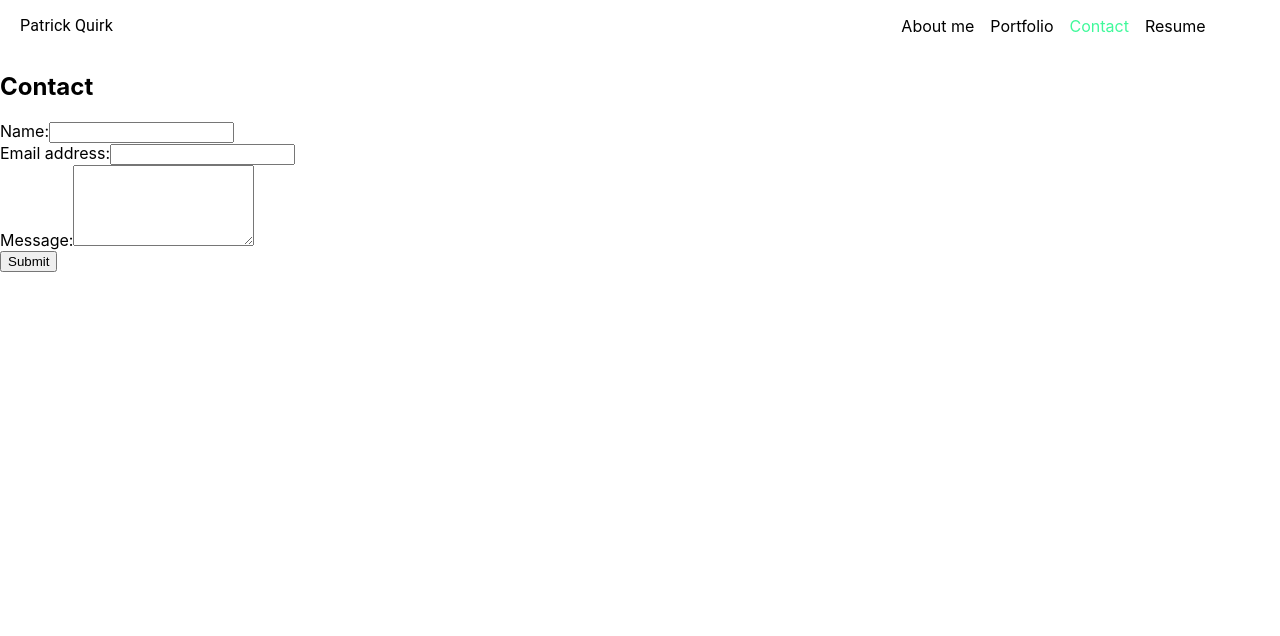
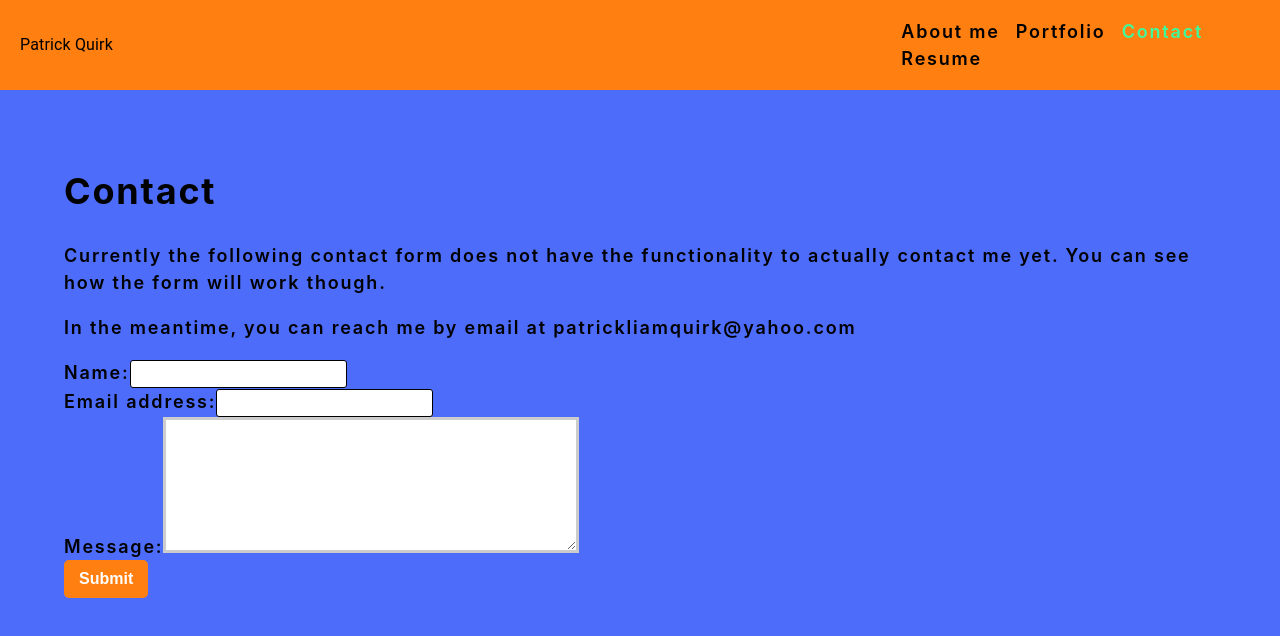
Before and after one commit to PatrickLQuirk/react-portfolio, a React (Create React App) app: page / in a window 1280 px wide. Both pictures are taken after a click on the element "Contact". Shown: the top 636 px of the page. Built offline with nearby package versions, Linux system fonts and the light colour scheme.

Commit message:
non-portfolio styles (for now)

```diff
--- a/src/components/Header/index.js
+++ b/src/components/Header/index.js
@@ -13,7 +13,7 @@ function Header(props) {
                 <Grid item xs={12} sm={4} lg={3}>
                     <Typography id="header-name">Patrick Quirk</Typography>
                 </Grid>
-                <Grid item xs={12} sm={8} md={6} lg={4} xl={3}>
+                <Grid item xs={12} sm={8} md={6} lg={4}>
                 <Navigation
                     currentTab={currentTab}
                     setCurrentTab={setCurrentTab}
--- a/src/index.css
+++ b/src/index.css
@@ -1,8 +1,8 @@
 :root {
   --rose-dust: #a2666f;
-  --neon-blue: #4d6cfa;
+  --primary-blue: #4d6cfa;
   --gunmetal: #30343f;
-  --amber-sae-ece: #ff7f11;
+  --primary-orange: #ff7f11;
   --medium-spring-green: #40f99b;
   --spacing-one: calc(1rem * 0.5);
   --spacing-two: calc(1rem);
@@ -15,6 +15,11 @@ body {
     sans-serif;
   -webkit-font-smoothing: antialiased;
   -moz-osx-font-smoothing: grayscale;
+  padding: 0;
+  font-weight: 600;
+  line-height: 1.5;
+  font-size: 18px;
+  letter-spacing: .1em;
 }
 
 code {
@@ -26,7 +31,7 @@ code {
   width: 100px;
 }
 
-li {
+nav li {
   list-style: none;
 }
 
@@ -49,6 +54,57 @@ li {
   margin-left: var(--spacing-two);
 }
 
+header {
+  background-color: var(--primary-orange);
+}
+
+body {
+  background-color: var(--primary-blue);
+}
+
 #header-name {
   margin-left: 20px
 }
+
+button {
+	background: var(--primary-orange);
+	border: 0;
+	border-radius: 5px;
+	color: #fff;
+	cursor: pointer;
+	font-size: 16px;
+	font-weight: 600;
+	margin-bottom: 30px;
+	padding: 10px 15px;
+}
+
+input {
+  font-size: 1rem;
+  padding: 0.25rem;
+  border: 1px solid #000000;
+  outline: none;
+  border-radius: 3px;
+  transition: box-shadow 0.2s;
+}
+
+input:focus {
+  border: 1px solid var(--primary-orange);
+  box-shadow: 0 0 .25rem rgba(0, 0, 0, .5);
+}
+
+main {
+	margin: 0 auto;
+	max-width: 90%;
+  padding: 50px 30px;
+}
+
+textarea {
+	width: 400px;
+	height: 120px;
+	border: 3px solid #cccccc;
+	padding: 5px;
+}
+
+.error-text {
+  color: var(--rose-dust);
+}
--- a/src/pages/About.js
+++ b/src/pages/About.js
@@ -4,7 +4,6 @@ import myPhoto from '../assets/Me.jpg';
 const About = () => {
   return (
     <main>
-        <div>
         <h1>About me</h1>
         <img src={myPhoto} id="avatar" alt="Patrick Quirk"/>
         <p>
@@ -22,7 +21,6 @@ const About = () => {
           While we worked together on designing the database, the team looked to me for guidance in the design.
           As I move forward with my career, I am excited to work with a company where my contributions will be a valuable part of creating great back-end solutions.
         </p>
-        </div>
     </main>
   )
 }
--- a/src/pages/Contact.js
+++ b/src/pages/Contact.js
@@ -39,8 +39,10 @@ const Contact = () => {
     }
 
     return (
-        <section>
+        <main>
             <h1 data-testid="h1tag">Contact</h1>
+            <p>Currently the following contact form does not have the functionality to actually contact me yet. You can see how the form will work though.</p>
+            <p>In the meantime, you can reach me by email at patrickliamquirk@yahoo.com</p>
             <form id="contact-form" onSubmit={handleSubmit}>
                 <div>
                     <label htmlFor="name">Name:</label>
@@ -51,7 +53,7 @@ const Contact = () => {
                     <input type="email" name="email" defaultValue={email} onBlur={handleChange} />
                 </div>
                 <div>
-                    <label htmlFor="message">Message:</label>
+                    <label htmlFor="message" id="message-label">Message:</label>
                     <textarea name="message" rows="5" defaultValue={message} onBlur={handleChange} />
                 </div>
                 {errorMessage && (
@@ -61,7 +63,7 @@ const Contact = () => {
                 )}
                 <button type="submit" data-testid="button">Submit</button>
             </form>
-        </section>
+        </main>
     )
 }
 
```
Lines whose indentation alone changed are shown as unchanged.
